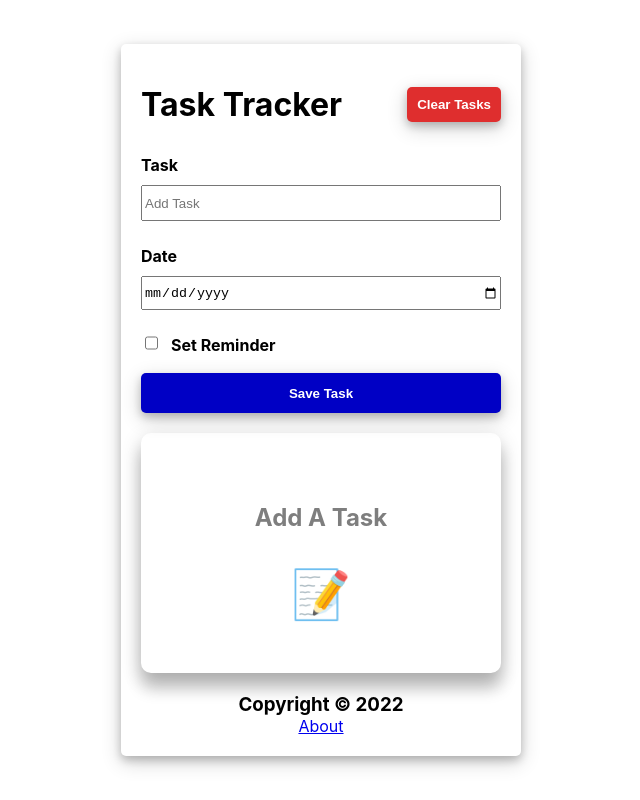
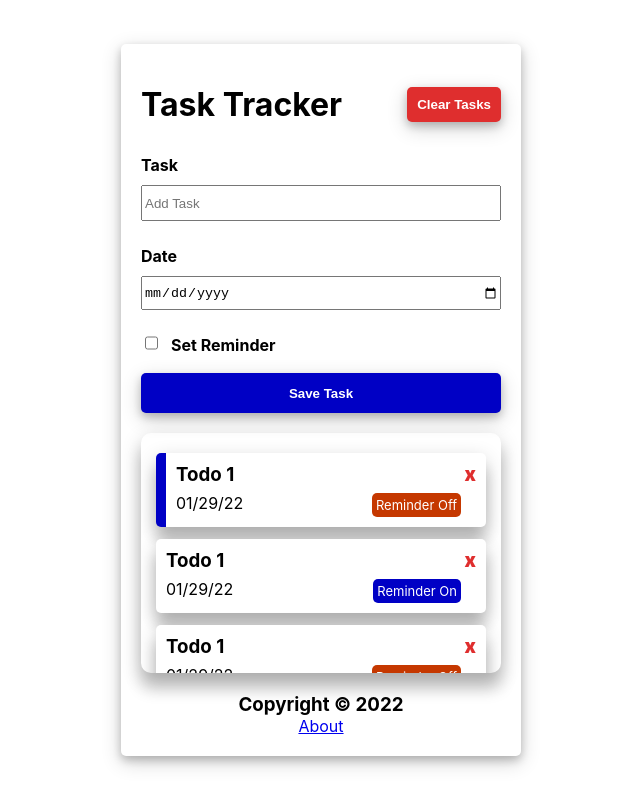
Before and after one commit to owuraku-zenas/Task-Tracker-App-frontend, a React (Create React App) app: page / in a window 1280 px wide. Shown: the whole page, without its empty margins (319-959 px from the left). Built offline with nearby package versions, Linux system fonts and the light colour scheme.

Commit message:
Styled the scollbar in the todoItems component

```diff
--- a/src/App.jsx
+++ b/src/App.jsx
@@ -7,30 +7,30 @@ import TodoItems from './components/TodoItems';
 
 function App() {
   const [todoList, setTodoList] = useState([
-    // {
-    //   title: "Todo 1",
-    //   date: "01/29/22",
-    //   completed: true,
-    //   reminder: false
-    // },
-    // {
-    //   title: "Todo 1",
-    //   date: "01/29/22",
-    //   completed: false,
-    //   reminder: true
-    // },
-    // {
-    //   title: "Todo 1",
-    //   date: "01/29/22",
-    //   completed: false,
-    //   reminder: false
-    // },
-    // {
-    //   title: "Todo 1",
-    //   date: "01/29/22",
-    //   completed: true,
-    //   reminder: true
-    // },
+    {
+      title: "Todo 1",
+      date: "01/29/22",
+      completed: true,
+      reminder: false
+    },
+    {
+      title: "Todo 1",
+      date: "01/29/22",
+      completed: false,
+      reminder: true
+    },
+    {
+      title: "Todo 1",
+      date: "01/29/22",
+      completed: false,
+      reminder: false
+    },
+    {
+      title: "Todo 1",
+      date: "01/29/22",
+      completed: true,
+      reminder: true
+    },
   ])
 
   return (
--- a/src/styles/TodoItems.css
+++ b/src/styles/TodoItems.css
@@ -23,3 +23,33 @@
   .no__todos span {
     font-size: xxx-large;
   }
+
+  /* width */
+::-webkit-scrollbar {
+  width: 6px;
+  border-top-right-radius: 20px;
+  border-bottom-right-radius: 20px;
+}
+
+/* Track */
+::-webkit-scrollbar-track {
+  background: rgb(219, 219, 219);
+  border-top-right-radius: 10px;
+  border-bottom-right-radius: 10px;
+
+
+}
+
+/* Handle */
+::-webkit-scrollbar-thumb {
+  background: rgb(0, 0, 197);
+  border-radius: 5px;
+
+  box-shadow: 0 4px 8px 0 rgb(0 0 0 / 20%), 0 6px 20px 0 rgb(0 0 0 / 19%);
+
+}
+
+/* Handle on hover */
+::-webkit-scrollbar-thumb:hover {
+  background: rgb(1, 1, 173);
+}
```
